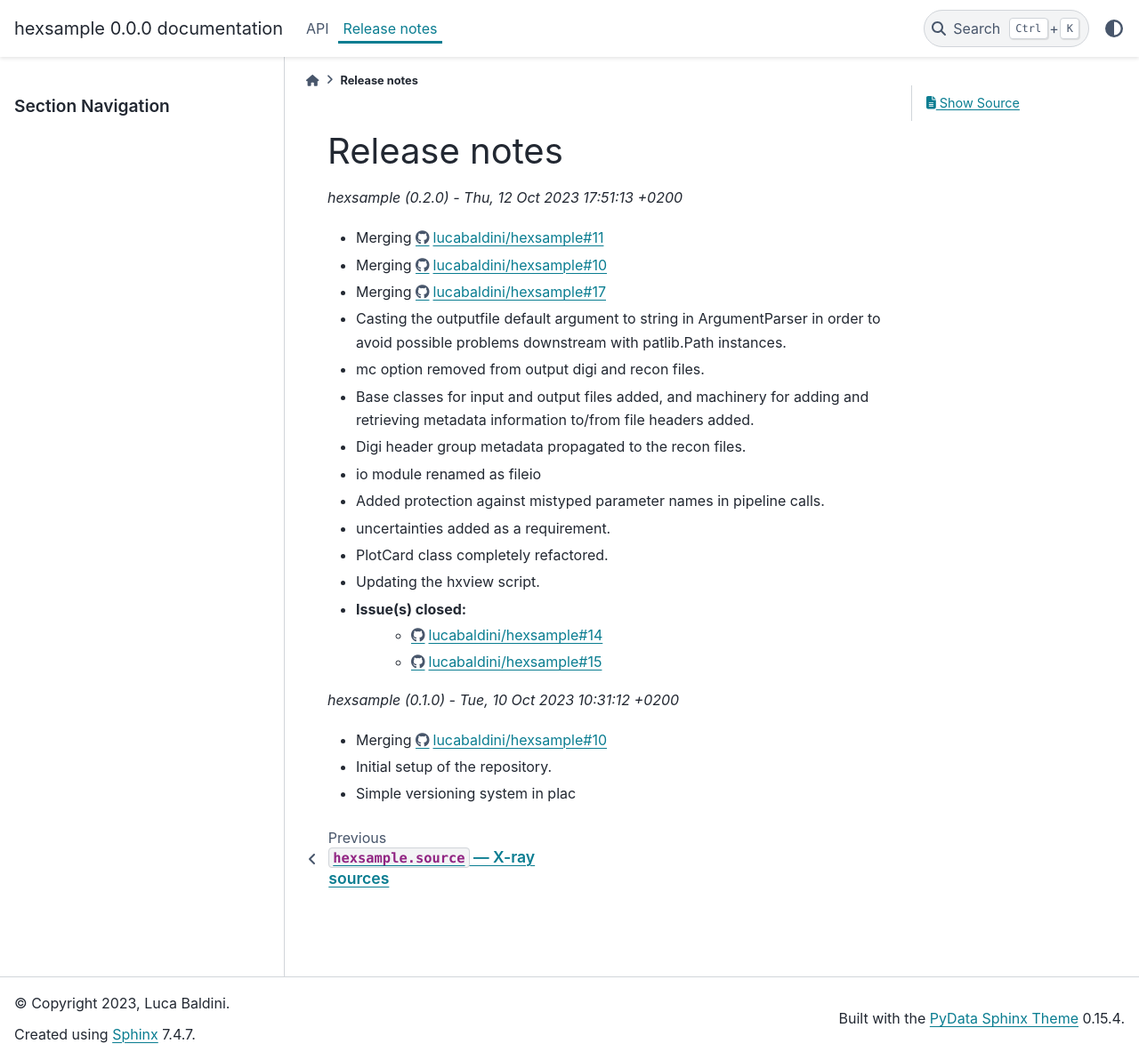
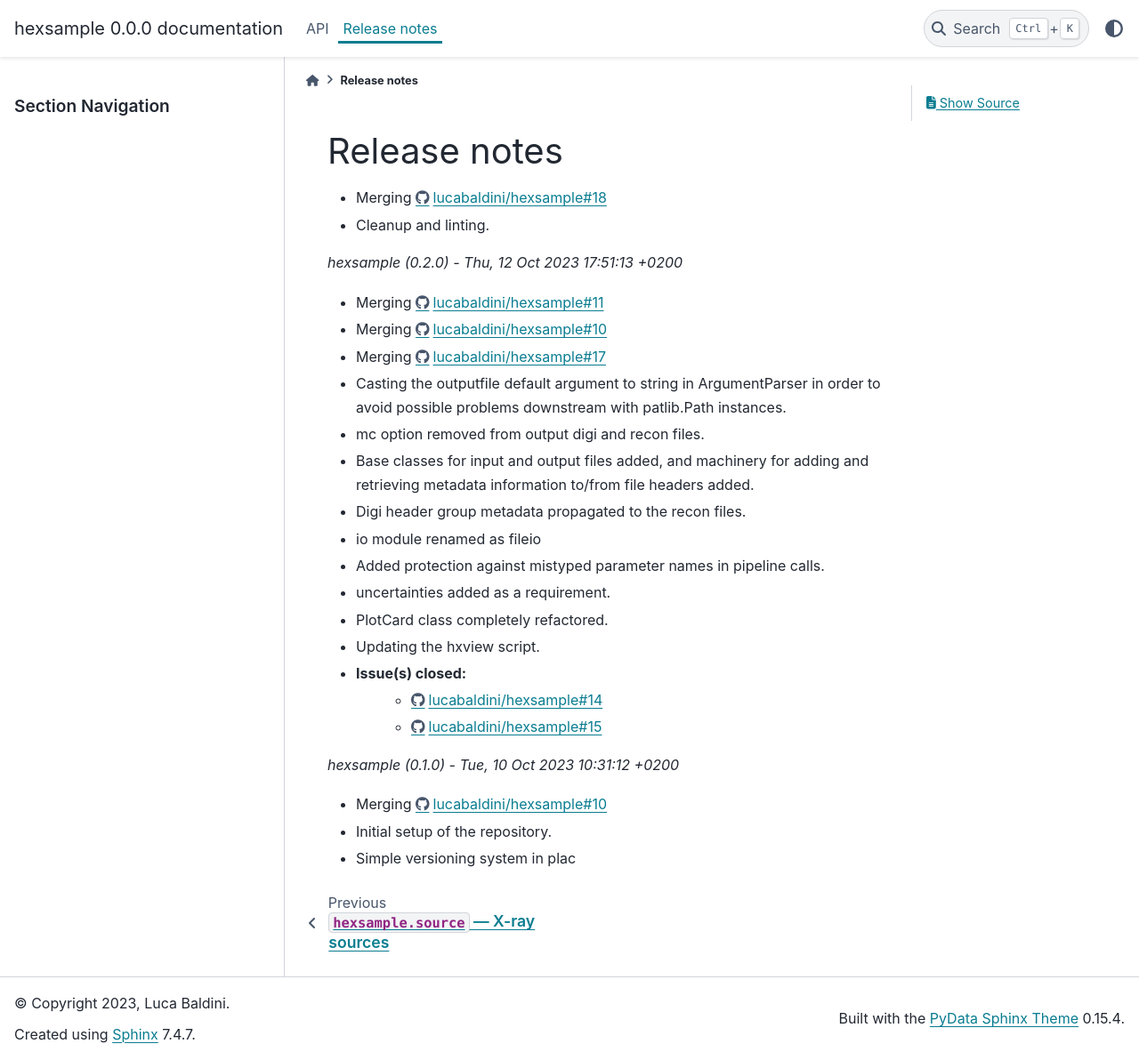
Before and after one commit to lucabaldini/hexsample, a Sphinx documentation site: the page built from docs/release.rst, in a window 1280 px wide and 1192 px high. Shown: the whole window at 89% size. Built offline with Sphinx 7.4.7 and the PyData theme 0.15.4, drawn with Linux system fonts in a browser that asks for light colours; pages that are not in the unit, such as notebooks, are missing from menus.

Commit message:
Updated release notes.

```diff
--- a/docs/release.rst
+++ b/docs/release.rst
@@ -2,6 +2,9 @@
 
 Release notes
 =============
+
+* Merging https://github.com/lucabaldini/hexsample/pull/18
+* Cleanup and linting.
 
 
 *hexsample (0.2.0) - Thu, 12 Oct 2023 17:51:13 +0200*
```
